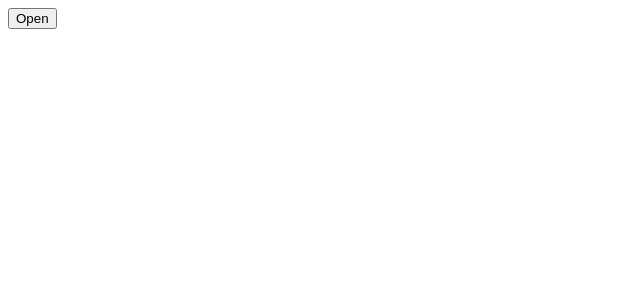
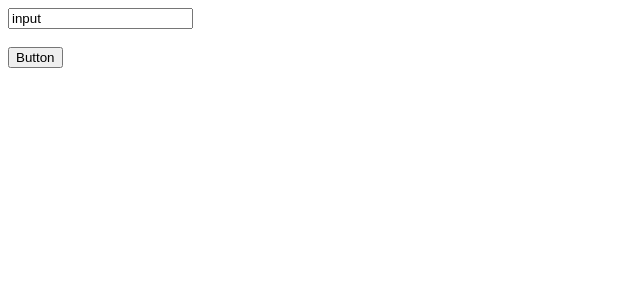
Before and after one commit to nickkies/react-rebase, a React (Create React App) app in the folder doc-practice/: page / in a window 1280 px wide. Shown: the top 300 px of the page, without its empty margins (0-640 px from the left). Built offline with nearby package versions, Linux system fonts and the light colour scheme.

Commit message:
Higher-Order Component

```diff
--- a/doc-practice/src/App.js
+++ b/doc-practice/src/App.js
@@ -1,4 +1,6 @@
-import ThankUDialog from './components/9-Composition/ThankUDialog';
+import Button from './components/10-HOC/Button';
+import Input from './components/10-HOC/Input';
+// import ThankUDialog from './components/9-Composition/ThankUDialog';
 // import Dialog from './components/9-Composition/Dialog';
 // import WelcomeDialog from './components/9-Composition/WelcomeDialog';
 // import Reducer from './components/8-Hooks/Reducer';
@@ -17,7 +19,11 @@
 function App() {
   return (
     <>
-      <ThankUDialog />
+      <Input />
+      <br />
+      <br />
+      <Button />
+      {/* <ThankUDalog /> */}
       {/* <Dialog /> */}
       {/* <WelcomeDialog /> */}
       {/* <Reducer />
--- /dev/null
+++ b/doc-practice/src/components/10-HOC/Button.jsx
@@ -0,0 +1,7 @@
+import withLoading from './withLoading';
+
+const Button = () => {
+  return <button>Button</button>;
+};
+
+export default withLoading(Button);
--- /dev/null
+++ b/doc-practice/src/components/10-HOC/Input.jsx
@@ -0,0 +1,7 @@
+import withLoading from './withLoading';
+
+const Input = () => {
+  return <input defaultValue='input' />;
+};
+
+export default withLoading(Input);
--- /dev/null
+++ b/doc-practice/src/components/10-HOC/withLoading.jsx
@@ -0,0 +1,16 @@
+import React, { useEffect, useState } from 'react';
+
+export default function withLoading(Component) {
+  const WithLoading = (props) => {
+    const [loading, setLoading] = useState(true);
+
+    useEffect(() => {
+      const timer = setTimeout(() => setLoading(false), 1000);
+      return () => clearTimeout(timer);
+    }, []);
+
+    return loading ? <p>loading...</p> : <Component {...props} />;
+  };
+
+  return WithLoading;
+}
```
